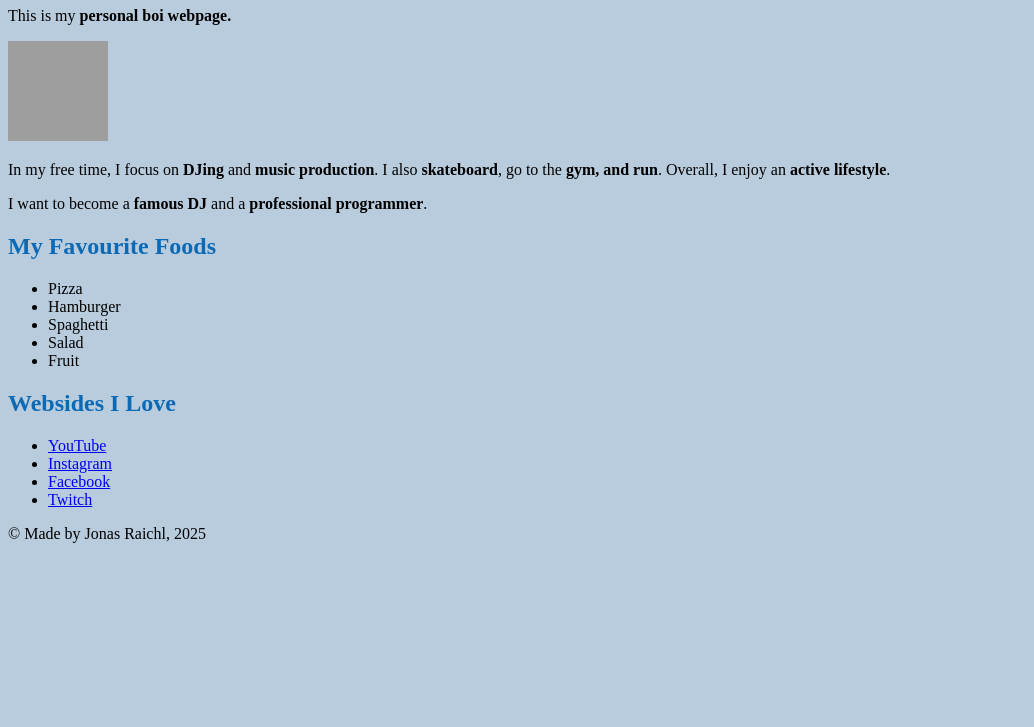
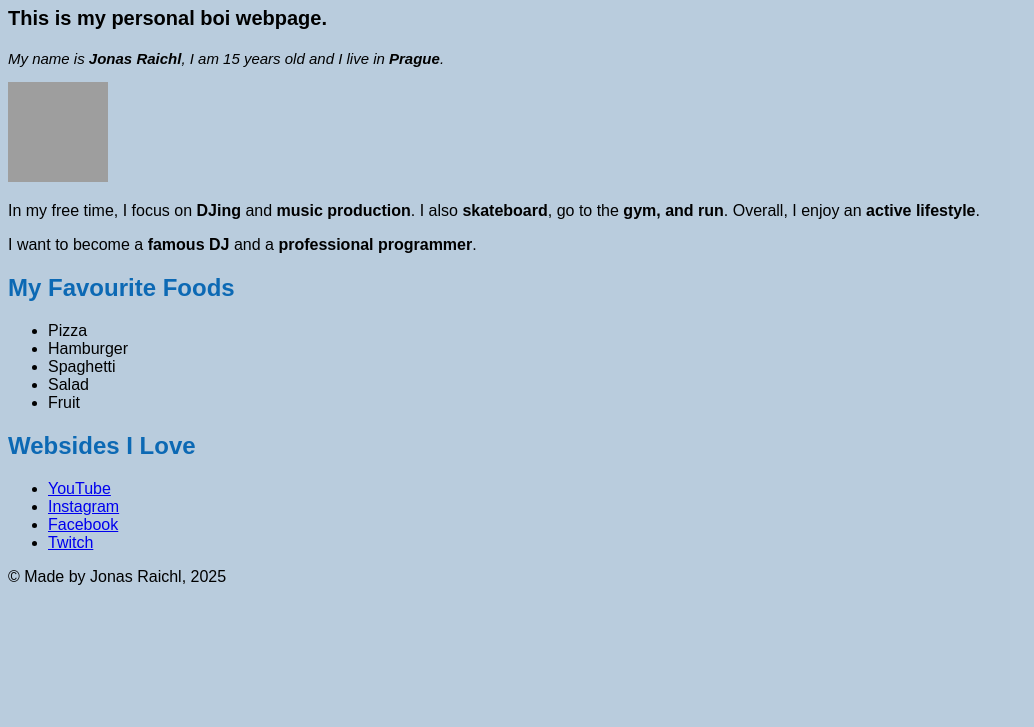
Before and after one commit to Ra1chl/html_css_js, a plain HTML site: page index.html in a window 1280 px wide. Shown: the part 73-800 px from the top of the page, without its empty margins (0-1034 px from the left). Drawn offline with Linux system fonts and the light colour scheme; grey boxes are pictures that could not be loaded.

Commit message:
Exercise 2: Fonts and Text Styling

```diff
--- a/index.html
+++ b/index.html
@@ -8,6 +8,7 @@
         <style>
             body {
                 background-color: rgb(185, 204, 221);
+                font-family: Arial, Courier, Verdana;
             }
             h1 {
                 color: rgb(13, 49, 148);
@@ -15,14 +16,22 @@
             h2 {
                 color: rgb(12, 105, 180);
             }
-
+            #p-1 {
+                font-size: 20px;
+                font-weight: bold;
+            }
+            #p-2 {
+                font-size: 15px;
+                font-style: italic;
+            }
         </style>
     </head>
     <body>
 
         <header>
             <h1>Welcome to My Web Page</h1>
-            <p>This is my <b>personal boi webpage.</b></p>
+            <p id ="p-1">This is my <b>personal boi webpage.</b></p>
+            <p id="p-2">My name is <b>Jonas Raichl</b>, I am 15 years old and I live in <b>Prague</b>.</p>
         </header>
         <main>
             <section>
```
